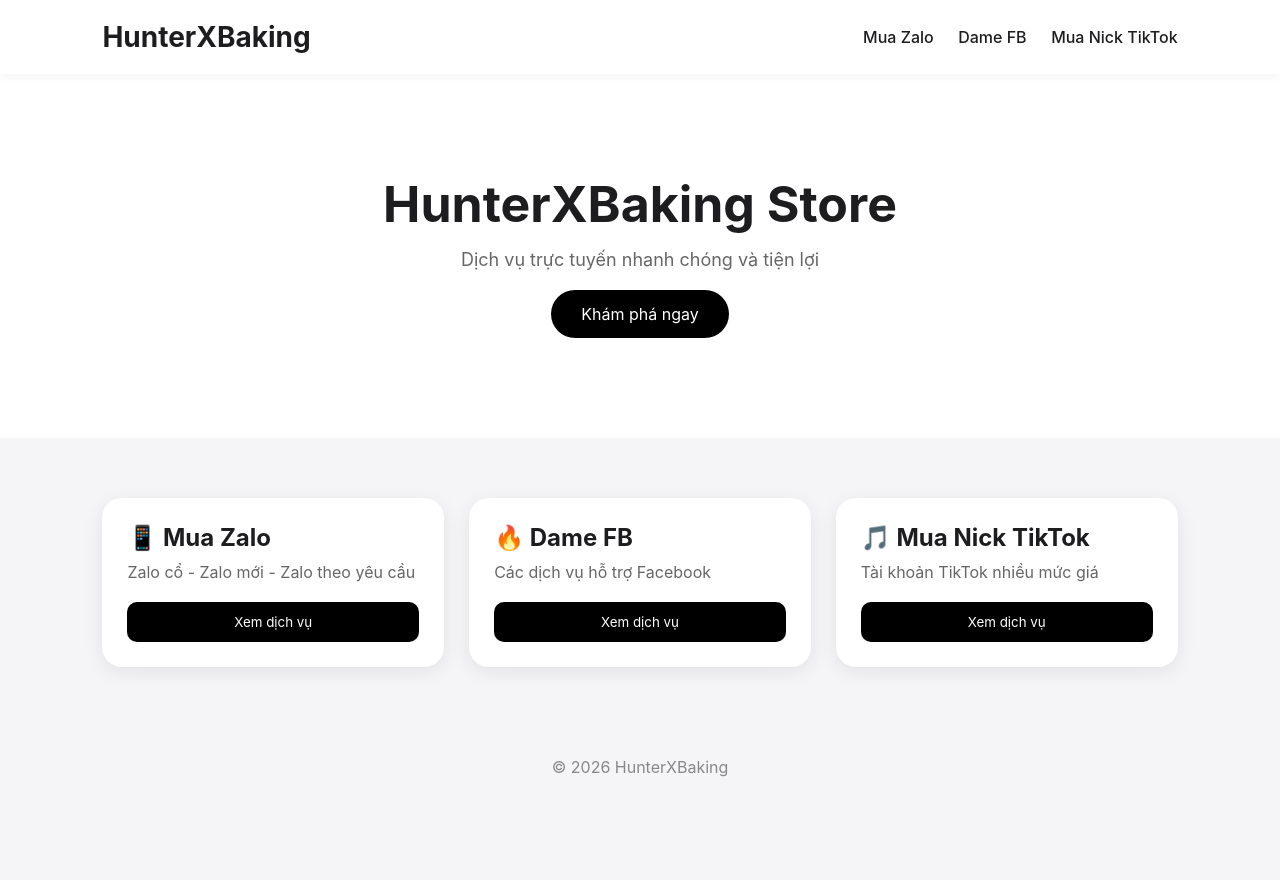
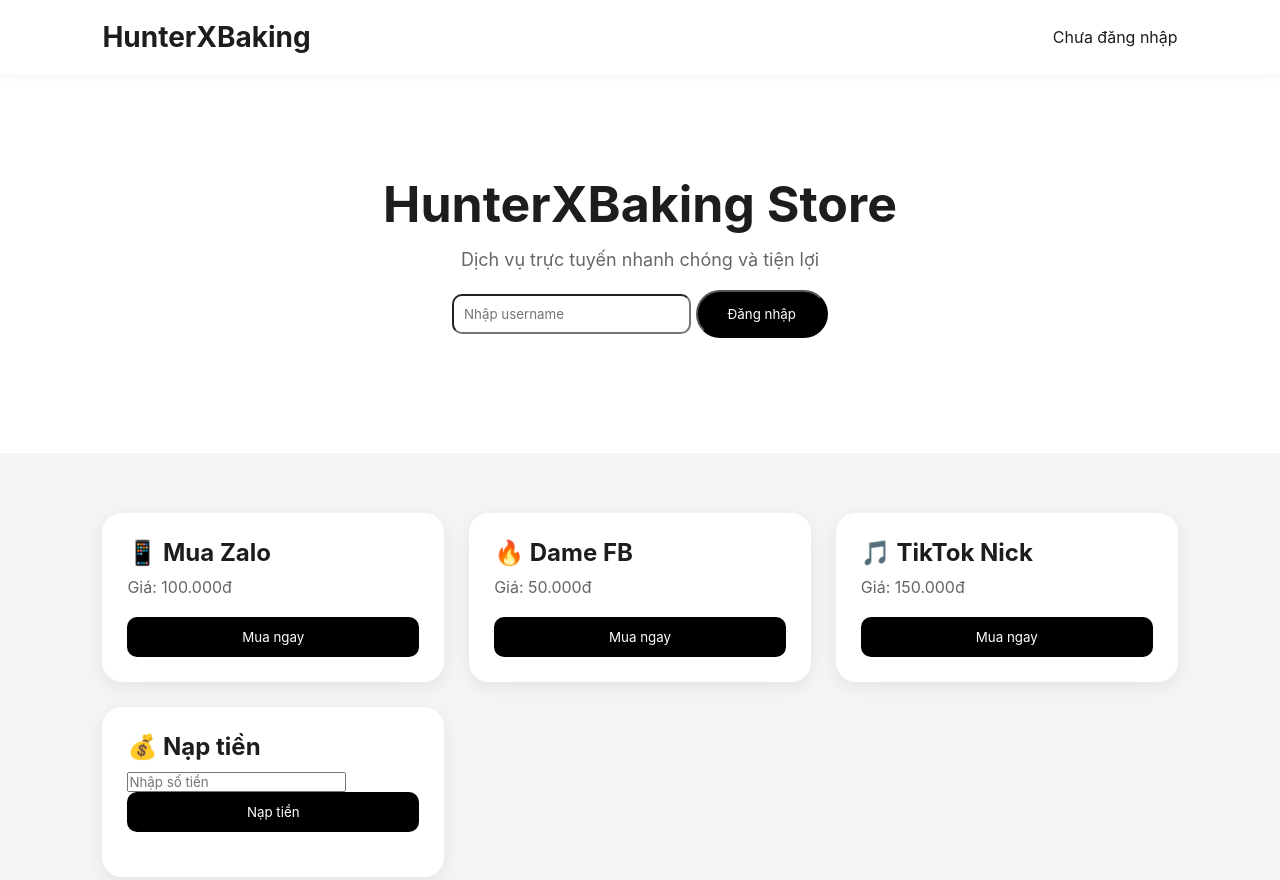
Before and after one commit to onus9875-ui/HUNTER, a plain HTML site: page index.html in a window 1280 px wide. Shown: the top 880 px of the page. Before the commit the page ends 807 px from the top, so only its background shows below. Drawn offline with Linux system fonts and the light colour scheme.

Commit message:
Update index.html

```diff
--- a/index.html
+++ b/index.html
@@ -119,38 +119,49 @@
 
 <header>
 <div class="logo">HunterXBaking</div>
-
-<nav>
-<a href="#">Mua Zalo</a>
-<a href="#">Dame FB</a>
-<a href="#">Mua Nick TikTok</a>
-</nav>
+<div id="userBox">Chưa đăng nhập</div>
 </header>
 
 <section class="hero">
 <h1>HunterXBaking Store</h1>
 <p>Dịch vụ trực tuyến nhanh chóng và tiện lợi</p>
-<a href="#" class="btn">Khám phá ngay</a>
+
+<!-- LOGIN -->
+<div id="loginBox">
+  <input id="user" placeholder="Nhập username" style="padding:10px;border-radius:10px;">
+  <button onclick="login()" class="btn">Đăng nhập</button>
+</div>
+
+<div id="wallet" style="margin-top:15px;font-weight:bold;"></div>
 </section>
 
 <section class="products">
 
 <div class="card">
 <h3>📱 Mua Zalo</h3>
-<p>Zalo cổ - Zalo mới - Zalo theo yêu cầu</p>
-<button class="buy">Xem dịch vụ</button>
+<p>Giá: 100.000đ</p>
+<button class="buy" onclick="buy('Zalo',100000)">Mua ngay</button>
 </div>
 
 <div class="card">
 <h3>🔥 Dame FB</h3>
-<p>Các dịch vụ hỗ trợ Facebook</p>
-<button class="buy">Xem dịch vụ</button>
+<p>Giá: 50.000đ</p>
+<button class="buy" onclick="buy('Facebook',50000)">Mua ngay</button>
 </div>
 
 <div class="card">
-<h3>🎵 Mua Nick TikTok</h3>
-<p>Tài khoản TikTok nhiều mức giá</p>
-<button class="buy">Xem dịch vụ</button>
+<h3>🎵 TikTok Nick</h3>
+<p>Giá: 150.000đ</p>
+<button class="buy" onclick="buy('TikTok',150000)">Mua ngay</button>
+</div>
+
+<!-- NẠP TIỀN -->
+<div class="card">
+<h3>💰 Nạp tiền</h3>
+<input id="money" placeholder="Nhập số tiền">
+<button class="buy" onclick="deposit()">Nạp tiền</button>
+
+<p id="qrText"></p>
 </div>
 
 </section>
@@ -159,5 +170,61 @@
 © 2026 HunterXBaking
 </footer>
 
+<script>
+let user = "";
+let balance = 0;
+
+// LOGIN
+function login(){
+  user = document.getElementById("user").value;
+  if(!user) return alert("Nhập username");
+
+  document.getElementById("userBox").innerText = "👤 " + user;
+
+  balance = parseInt(localStorage.getItem(user+"_balance")) || 0;
+
+  updateWallet();
+}
+
+// UPDATE UI
+function updateWallet(){
+  document.getElementById("wallet").innerText =
+  "💰 Số dư: " + balance + "đ";
+}
+
+// MUA
+function buy(name, price){
+  if(balance < price){
+    alert("Không đủ tiền!");
+    return;
+  }
+
+  balance -= price;
+  save();
+
+  alert("Đã mua: " + name);
+}
+
+// NẠP TIỀN (QR DEMO)
+function deposit(){
+  let money = parseInt(document.getElementById("money").value);
+  if(!money || money <= 0) return alert("Sai số tiền");
+
+  document.getElementById("qrText").innerText =
+  "Chuyển khoản nội dung: " + user;
+
+  // giả lập cộng tiền
+  balance += money;
+  save();
+
+  alert("Nạp thành công (demo)");
+}
+
+// SAVE
+function save(){
+  localStorage.setItem(user+"_balance", balance);
+  updateWallet();
+}
+</script>
+
 </body>
-</html>
```
